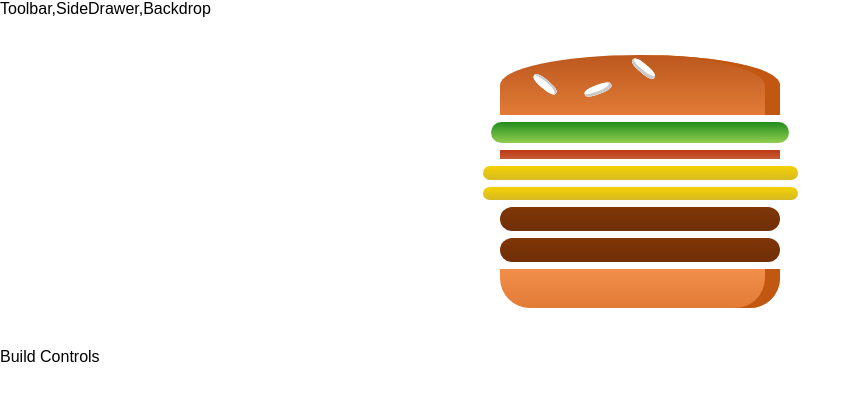
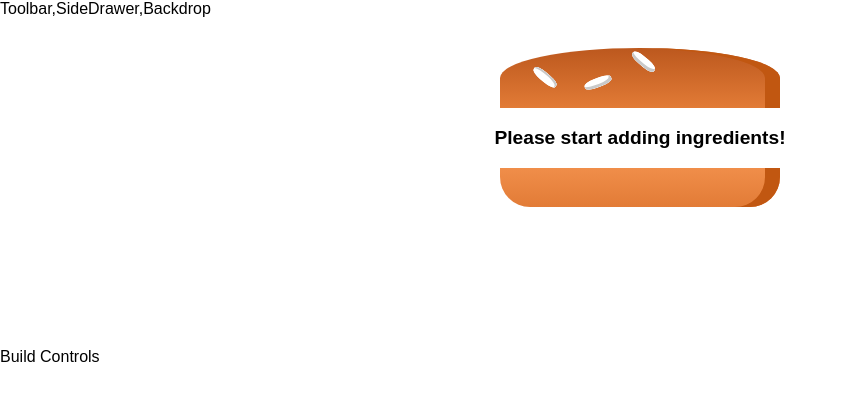
Before and after one commit to NiedzwiedzGit/burger-builder, a React app: page / in a window 1280 px wide. Shown: the top 400 px of the page, without its empty margins (0-861 px from the left). Built offline with nearby package versions, Linux system fonts and the light colour scheme.

Commit message:
Calculating the Ingredient sum dynamically

```diff
--- a/src/components/Burger/Burger.css
+++ b/src/components/Burger/Burger.css
@@ -2,7 +2,7 @@
     width:100%;
     margin:auto;
     height: 250px;
-    overflow: scroll;
+    /* overflow: scroll; */
     text-align: center;
     font-weight: bold;
     font-size: 1.2rem;
--- a/src/components/Burger/Burger.js
+++ b/src/components/Burger/Burger.js
@@ -2,11 +2,17 @@ import React from 'react';
 import classes from './Burger.css';
 import BurgerIngredient from './BurgerIngredient/BurgerIngredient';
 const burger = (props) => {
-    const transformedIngredients = Object.keys(props.ingredients).map(igKey => {
+    let transformedIngredients = Object.keys(props.ingredients).map(igKey => {
         return [...Array(props.ingredients[igKey])].map((_, i) => {
             return <BurgerIngredient key={igKey + i} type={igKey} />;
         });
-    });
+    }).reduce((arr, el) => {
+        return arr.concat(el)
+    }, []);
+    if (transformedIngredients.length === 0) {
+        transformedIngredients = <p>Please start adding ingredients!</p>
+    }
+    console.log(transformedIngredients);
     return (
         <div className={classes.Burger}>
             <BurgerIngredient type="bread-top" />
--- a/src/containers/BurgerBuilder/BurgerBuilder.js
+++ b/src/containers/BurgerBuilder/BurgerBuilder.js
@@ -4,10 +4,10 @@ import Burger from '../../components/Burger/Burger';
 class BurgerBuilder extends Component {
     state = {
         ingredients: {
-            salad: 1,
-            bacon: 1,
-            cheese: 2,
-            meat: 2
+            salad: 0,
+            bacon: 0,
+            cheese: 0,
+            meat: 0
         }
     }
     render() {
```
